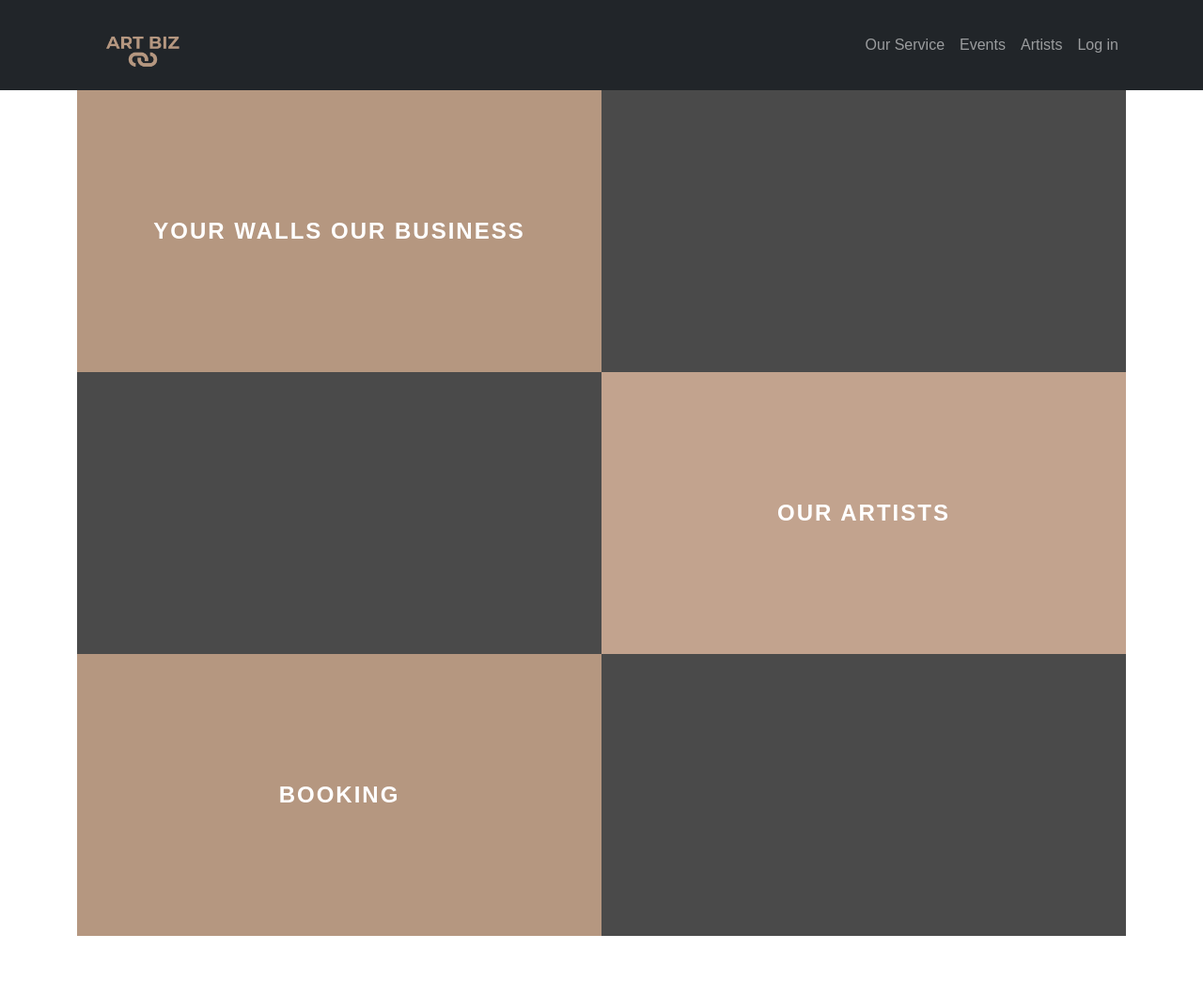
After one commit to Camdah77/ArtBiz, a Django app: page / in a window 1280 px wide. The commit adds this page. Shown: the whole page at 94% size. Run offline with Django 5.2, Linux system fonts and the light colour scheme.

Commit message:
styling the mainpage and adjusting detatils in css so they connect

```diff
--- a/pp4/settings.py
+++ b/pp4/settings.py
@@ -121,6 +121,9 @@ USE_TZ = True
 
 STATIC_URL = 'static/'
 
+STATICFILES_DIRS = [
+    BASE_DIR / "static",
+]
 
 # Email
 # https://docs.djangoproject.com/en/6.1/topics/email/#topic-email-configuration
--- a/pp4/urls.py
+++ b/pp4/urls.py
@@ -1,7 +1,9 @@
 from django.contrib import admin
-from django.urls import path, include  # Lägg till ', include' här
+from django.urls import path, include
+from django.views.generic import TemplateView  # Lägg till denna import!
 
 urlpatterns = [
-    path('admin/', admin.site.split_view if hasattr(admin.site, 'split_view') else admin.site.urls), # Standard admin
-    path('artists/', include('artists.urls')),  # Lägg till denna rad!
+    path('admin/', admin.site.split_view if hasattr(admin.site, 'split_view') else admin.site.urls),
+    path('', TemplateView.as_view(template_name='home.html'), name='home'),  # Kopplar din wireframe till http://127.0.0.1:8000/
+    path('artists/', include('artists.urls')),
 ]
--- a/static/css/style.css
+++ b/static/css/style.css
@@ -0,0 +1,19 @@
+
+/*Font family  */
+body {
+    font-family: Montserrat, sans-serif;
+    height: 100%;
+
+          }
+/*Margin & border */
+* {
+    margin: 0;
+    padding: 0;
+    border: none;
+    box-sizing: border-box;
+  }
+
+ .hero-image {
+    background: no-repeat center top;
+    background-size: cover;
+}
--- a/templates/base.html
+++ b/templates/base.html
@@ -14,19 +14,21 @@
 
     <!-- site title and favicon -->
     <title>ArtBiz - Connects art and business</title>
-    <link rel="icon" type="image/x-icon" href="{% static 'images/favicon_artbiz.jpg' %}">
+    <link rel="icon" type="image/jpeg" href="{% static 'images/favicon_artbiz.jpg' %}">
+
 
     <!-- Bootstrap CSS -->
-    <link href="https://jsdelivr.net" rel="stylesheet">
-     <link rel="stylesheet" type="text/css" href="{% static 'css/style.css' %}">
+    <link href="https://cdn.jsdelivr.net/npm/bootstrap@5.3.0/dist/css/bootstrap.min.css" rel="stylesheet">
+    <!-- Custom CSS -->
+    <link rel="stylesheet" href="{% static 'css/style.css' %}">
+</head>
 
-</head>
 <body>
 
     <!--  Bootstrap  (Navbar) -->
-    <nav class="navbar navbar-expand-lg navbar-dark bg-dark">
+    <nav class="navbar navbar-expand-lg navbar-dark bg-dark position:fixed">
         <div class="container">
-            <a class="navbar-brand" href="#">ArtBiz</a>
+             <img src="{% static 'images/ArtBizLogo.png' %}" alt="ArtBiz Logo" class="navbar-brand" style="height: 80px;">
             <button class="navbar-toggler" type="button" data-bs-toggle="collapse" data-bs-target="#navbarNav">
                 <span class="navbar-toggler-icon"></span>
             </button>
@@ -34,7 +36,7 @@
                 <ul class="navbar-expand-lg navbar-nav ms-auto">
                     <li class="nav-item"><a class="nav-link" href="#">Our Service</a></li>
                     <li class="nav-item"><a class="nav-link" href="#">Events</a></li>
-                    <li class="nav-item"><a class="nav-link" href="#">Artists</a></li>
+                    <li class="nav-item"><a class="nav-link" href="artists\templates\artist_list.html">Artists</a></li>
                     <li class="nav-item"><a class="nav-link" href="#">Log in</a></li>
                 </ul>
             </div>
@@ -48,6 +50,6 @@
     </div>
 
     <!-- Bootstrap JavaScript -->
-    <script src="https://jsdelivr.net"></script>
+    <script src="https://cdn.jsdelivr.net/npm/bootstrap@5.3.0/dist/js/bootstrap.bundle.min.js"></script>
 </body>
 </html>
--- /dev/null
+++ b/templates/home.html
@@ -0,0 +1,52 @@
+{% extends 'base.html' %}
+{% load static %}
+
+<!-- CSS -->
+<link rel="stylesheet" href="{% static 'css/style.css' %}">
+
+{% block content %}
+<!-- Vi nollställer containern lite för att få blocken att gå ändå ut på sidorna -->
+<div class="container-fluid px-0 mx-0" style="margin-top: -3rem;">
+
+    <!-- HeroImage -->
+    <div class="hero-image" img src="https://res.cloudinary.com/dj9sie6nl/image/upload/v1794058814/hero_artbiz_bob7uy.png" alt="Office hallway">
+        </div>
+
+    <!-- Rad 2: Your Walls & Tom ruta -->
+    <div class="row g-0 align-items-center text-center">
+        <!-- Beige block -->
+        <div class="col-md-6 d-flex align-items-center justify-content-center text-white fw-bold" style="background-color: #b59780; height: 300px; font-size: 1.5rem; letter-spacing: 2px;">
+            YOUR WALLS OUR BUSINESS
+        </div>
+        <!-- Mörkgrått block -->
+        <div class="col-md-6" style="background-color: #4a4a4a; height: 300px;">
+            <!-- Tomt eller plats för framtida text -->
+        </div>
+    </div>
+
+    <!-- Rad 3: Tom ruta & Our Artists -->
+    <div class="row g-0 align-items-center text-center">
+        <!-- Mörkgrått block -->
+        <div class="col-md-6" style="background-color: #4a4a4a; height: 300px;">
+            <!-- Tomt -->
+        </div>
+        <!-- Beige block som länkar till dina konstnärer -->
+        <a href="{% url 'artist_list' %}" class="col-md-6 d-flex align-items-center justify-content-center text-white fw-bold text-decoration-none highlight-hover" style="background-color: #c2a38e; height: 300px; font-size: 1.5rem; letter-spacing: 2px;">
+            OUR ARTISTS
+        </a>
+    </div>
+
+    <!-- Rad 4: Booking & Tom ruta -->
+    <div class="row g-0 align-items-center text-center">
+        <!-- Beige block -->
+        <div class="col-md-6 d-flex align-items-center justify-content-center text-white fw-bold" style="background-color: #b59780; height: 300px; font-size: 1.5rem; letter-spacing: 2px;">
+            BOOKING
+        </div>
+        <!-- Mörkgrått block -->
+        <div class="col-md-6" style="background-color: #4a4a4a; height: 300px;">
+            <!-- Tomt -->
+        </div>
+    </div>
+
+</div>
+{% endblock %}
```
Also changed, not shown: static/images/25.png (deleted), static/images/ArtBiz.png (deleted), static/images/ArtBizLogo.png (added), static/images/artist_Superman.png (deleted), static/images/artist_batman.png (deleted), static/images/artist_wonderwoman.png (deleted), static/images/artwork_Superman.png (deleted), static/images/artwork_batman.png (deleted), static/images/artwork_wonderwoman.png (deleted), static/images/favicon_artbiz.jpg.
